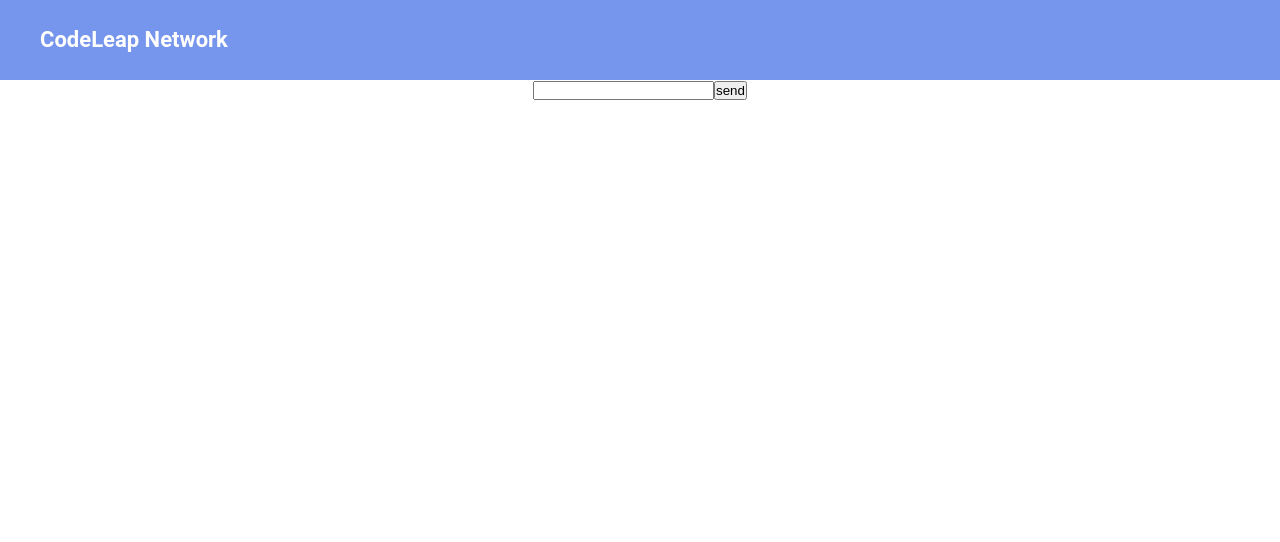
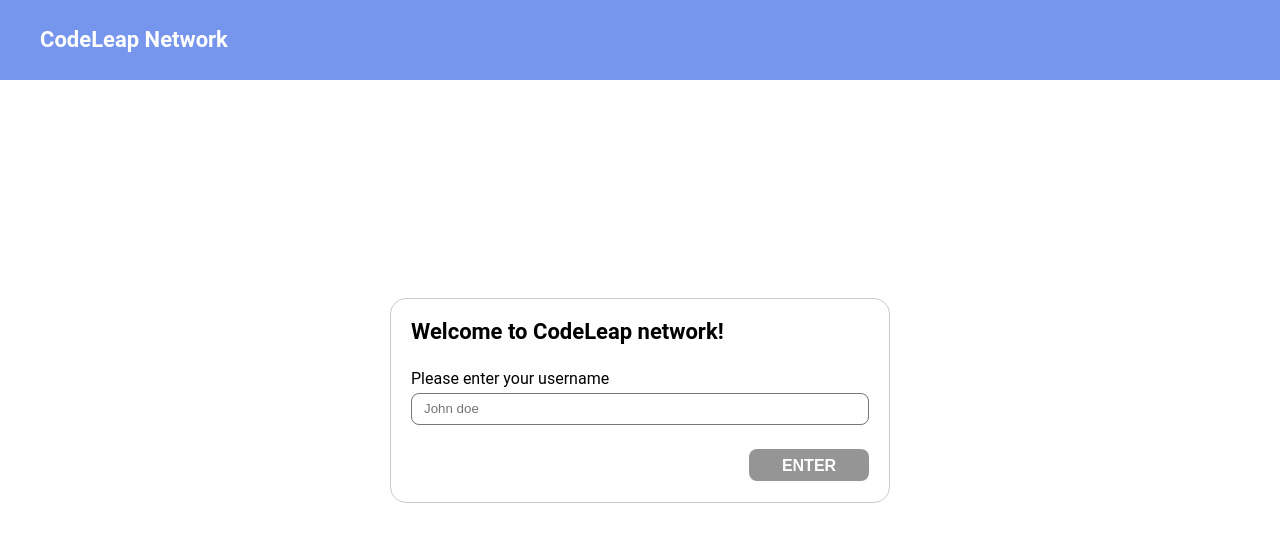
Before and after one commit to denisluft8/CodeLeap-test, a React (Vite) app: page / in a window 1280 px wide. Shown: the top 542 px of the page. Built offline with nearby package versions, Linux system fonts and the light colour scheme.

Commit message:
added disabled button and styles corrections

```diff
--- a/src/components/Button/Button.styles.ts
+++ b/src/components/Button/Button.styles.ts
@@ -21,6 +21,10 @@
   margin-left: 12px;
   cursor: pointer;
 
+  &:disabled {
+    filter: grayscale(100%);
+  }
+
   &:hover {
     filter: opacity(80%);
   }
--- a/src/components/Button/Button.tsx
+++ b/src/components/Button/Button.tsx
@@ -6,11 +6,13 @@
   text: string;
   textColor?: string;
   border?: boolean;
+  disabled?: boolean;
 }
 
 export const ButtonS = ({
   bgColor = "#7695ec",
   border,
+  disabled,
   onClick,
   text,
   textColor = "#fff",
@@ -23,6 +25,7 @@
         bgColor={bgColor}
         onClick={onClick}
         textColor={textColor}
+        disabled={disabled}
       >
         {text}
       </ButtonStyled>
--- a/src/components/Posts/Posts.tsx
+++ b/src/components/Posts/Posts.tsx
@@ -16,16 +16,24 @@
 } from "./Posts.styles";
 import TimeAgo from "react-timeago";
 import api from "../../services/api";
+import { useSelector } from "react-redux/es/exports";
+import { IState } from "../../redux/reducers";
 
 interface PostsProps {
   title: string;
-  user: string;
+  userName: string;
   time: string;
   content: string;
   postId: string;
 }
 
-export const Posts = ({ title, user, time, content, postId }: PostsProps) => {
+export const Posts = ({
+  title,
+  userName,
+  time,
+  content,
+  postId,
+}: PostsProps) => {
   const [isEditShown, setIsEditShown] = useState(false);
   const [isDeleteShown, setIsDeleteShown] = useState(false);
   const [editForm, setEditForm] = useState<{
@@ -35,6 +43,8 @@
     title: "",
     content: "",
   });
+
+  const user = useSelector((state: IState) => state.user);
 
   const openEditModal = () => {
     isEditShown ? setIsEditShown(false) : setIsEditShown(true);
@@ -64,13 +74,17 @@
       <PostContainer>
         <HeaderContainer>
           <Title>{title}</Title>
-          <SvgContainer>
-            <img src={deleteSvg} onClick={() => openDeleteModal()} />
-            <img src={editSvg} onClick={() => openEditModal()} />
-          </SvgContainer>
+          {user === userName ? (
+            <SvgContainer>
+              <img src={deleteSvg} onClick={() => openDeleteModal()} />
+              <img src={editSvg} onClick={() => openEditModal()} />
+            </SvgContainer>
+          ) : (
+            <></>
+          )}
         </HeaderContainer>
         <div style={{ display: "flex", justifyContent: "space-between" }}>
-          <User>{user}</User>
+          <User>{userName}</User>
           <TimeAgo id="timeAgo" date={time} />
         </div>
         <Content>{content}</Content>
--- a/src/pages/Home/Home.tsx
+++ b/src/pages/Home/Home.tsx
@@ -35,6 +35,7 @@
   };
 
   const sendInformation = (e: React.FormEvent<HTMLFormElement>) => {
+    const isEmpty = Object.values(form).some((value) => value === "");
     e.preventDefault();
     api
       .post("careers/", form)
@@ -62,7 +63,10 @@
           onChange={(val: string) => setForm({ ...form, content: val })}
         />
         <ButtonDiv>
-          <ButtonS text="Create" />
+          <ButtonS
+            text="Create"
+            disabled={Object.values(form).some((value) => value === "")}
+          />
         </ButtonDiv>
       </FormContainer>
 
@@ -71,7 +75,7 @@
           userData.map((data: any) => (
             <Posts
               title={data.title}
-              user={data.username}
+              userName={data.username}
               time={data.created_datetime}
               content={data.content}
               key={data.id}
--- a/src/pages/Login/Login.styles.ts
+++ b/src/pages/Login/Login.styles.ts
@@ -4,8 +4,28 @@
   height: 100%;
   width: 100%;
   display: flex;
+  align-items: center;
+  justify-content: center;
+  padding: 40px;
+`;
+
+export const FormLoginContainer = styled.form`
+  box-sizing: border-box;
+  width: 500px;
+  height: 205px;
+  background: #ffffff;
+  border: 1px solid #cccccc;
+  border-radius: 16px;
+  display: flex;
   flex-direction: column;
-  align-items: center;
-  padding: 40px;
-  margin-top: 40px;
+  justify-content: space-between;
+  padding: 20px;
+
+  & > h2 {
+    font-style: normal;
+    font-weight: 700;
+    font-size: 22px;
+    line-height: 26px;
+    margin-bottom: 20px;
+  }
 `;
--- a/src/pages/Login/Login.tsx
+++ b/src/pages/Login/Login.tsx
@@ -1,8 +1,10 @@
 import { saveUser } from "../../redux/actions";
 import { useDispatch } from "react-redux";
 import { useState } from "react";
-import { Link, useNavigate } from "react-router-dom";
-import { LoginPage } from "./Login.styles";
+import { useNavigate } from "react-router-dom";
+import { FormLoginContainer, LoginPage } from "./Login.styles";
+import { ButtonS, InputS } from "../../components";
+import { ButtonDiv } from "../../components/Posts/Posts.styles";
 
 export const Login = () => {
   const [user, setUser] = useState("");
@@ -19,10 +21,18 @@
 
   return (
     <LoginPage>
-      <form action="submit" onSubmit={handleSubmit}>
-        <input onChange={(e) => setUser(e.target.value)}></input>
-        <button type="submit">send</button>
-      </form>
+      <FormLoginContainer onSubmit={handleSubmit}>
+        <h2>Welcome to CodeLeap network!</h2>
+        <InputS
+          inputId={"login"}
+          onChange={(e) => setUser(e)}
+          pHolder={"John doe"}
+          text={"Please enter your username"}
+        />
+        <ButtonDiv>
+          <ButtonS text={"ENTER"} disabled={user === "" ? true : false} />
+        </ButtonDiv>
+      </FormLoginContainer>
     </LoginPage>
   );
 };
```
